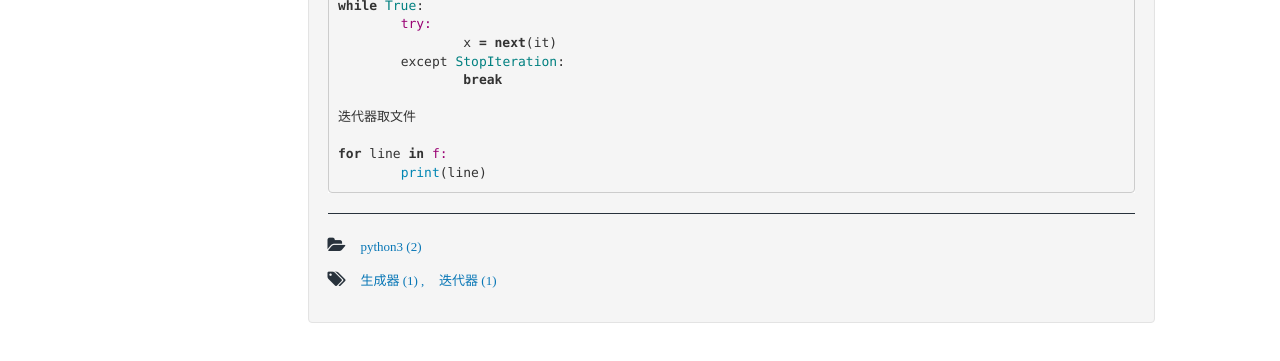
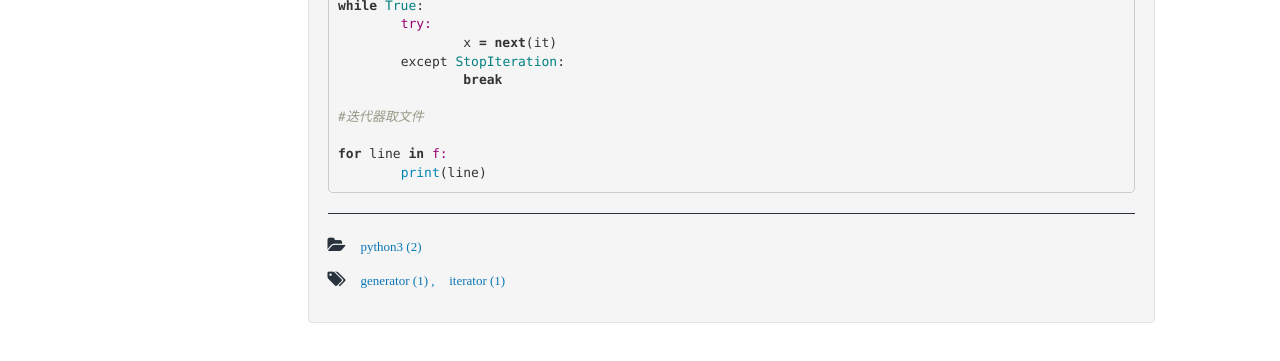
Before and after one commit to qfdmx/qfdmx.github.io, a Jekyll site: the page built from _posts/2018/2018-07-04-shengchengqi.markdown, in a window 1280 px wide and 900 px high, scrolled down 2678 px. Shown: the part 423-784 px from the top of the window. Built offline with Jekyll 4.4.1, drawn with Linux system fonts in a browser that asks for light colours.

Commit message:
generator&iterator

```diff
--- a/_posts/2018/2018-07-04-shengchengqi.markdown
+++ b/_posts/2018/2018-07-04-shengchengqi.markdown
@@ -3,7 +3,7 @@ layout: post
 title:  "生成器与迭代器"
 date:   2018-07-04 21:59:33  +0800
 categories: python3
-tags: 生成器 迭代器
+tags: generator iterator
 description:
 ---
 ### 列表生成器
@@ -174,7 +174,7 @@ while True:
 	except StopIteration:
 		break
 
-迭代器取文件
+#迭代器取文件
 
 for line in f:
 	print(line)
```
